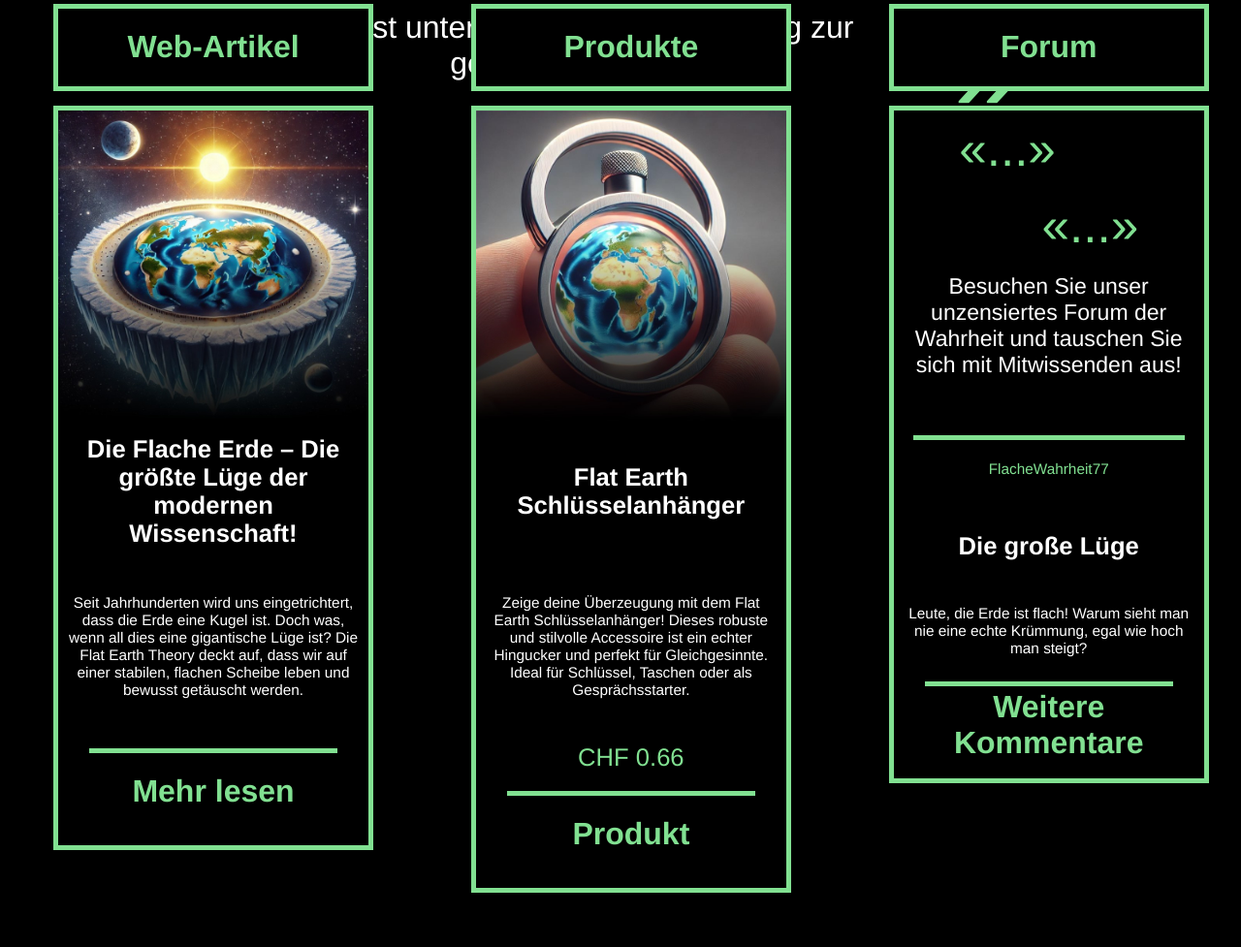
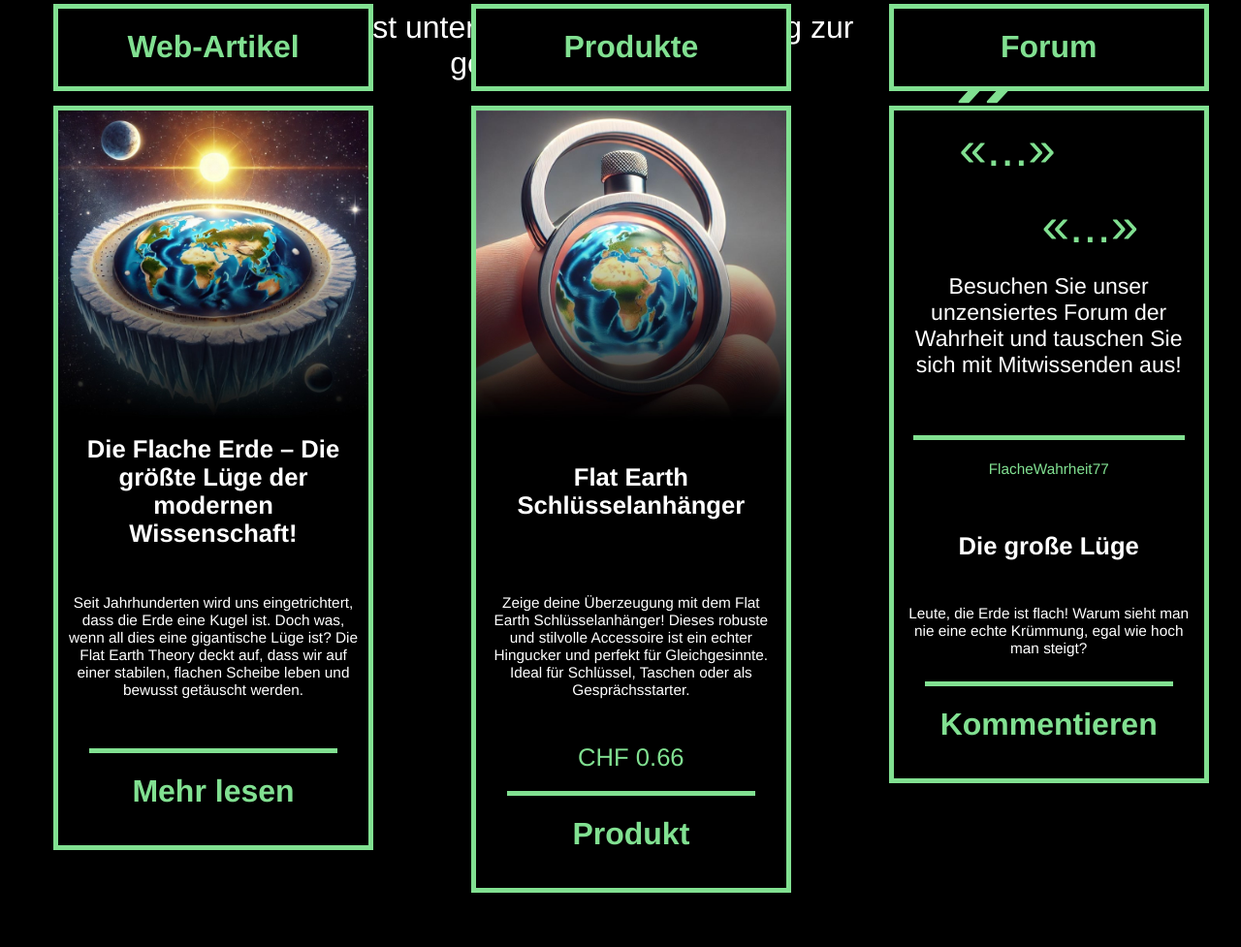
Before and after one commit to dju-f/Projekt, a PHP site: page / in a window 1280 px wide; the page is wider, and only the part inside the window is pictured. Shown: the part 1739-2716 px from the top of that part at 97% size. Run offline with PHP 8.4, Linux system fonts and the light colour scheme; data comes from the database, SQL or seed files in the repository.

Commit message:
Weitere Kommentarre --> Kommenieren

```diff
--- a/index.php
+++ b/index.php
@@ -150,7 +150,7 @@
                 echo "<p class='homepage_author'>" . $row["forum_author"] . "</p>";
                 echo "<p class='homepage_forum_title'><strong>" . $row["forum_title"] . "</strong></p>";
                 echo "<p class='homepage_forum_text'>" . $row["forum_text"] . "</p>";
-                echo "<a href='forum.php' class='homepage_link_direct'><strong>Weitere Kommentare</strong></a>";
+                echo "<a href='forum_input.html' class='homepage_link_direct'><strong>Kommentieren</strong></a>";
                 echo "</div>";
                 echo "</div>";
             };
```
